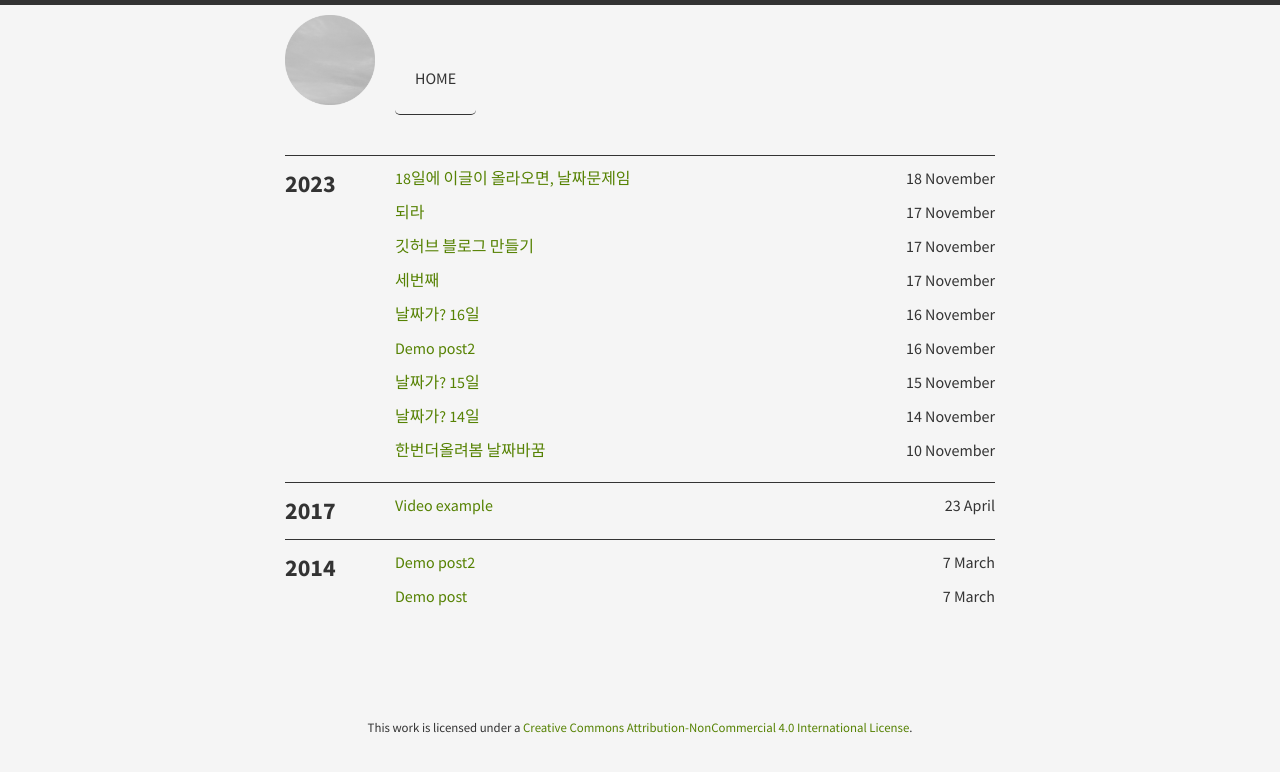
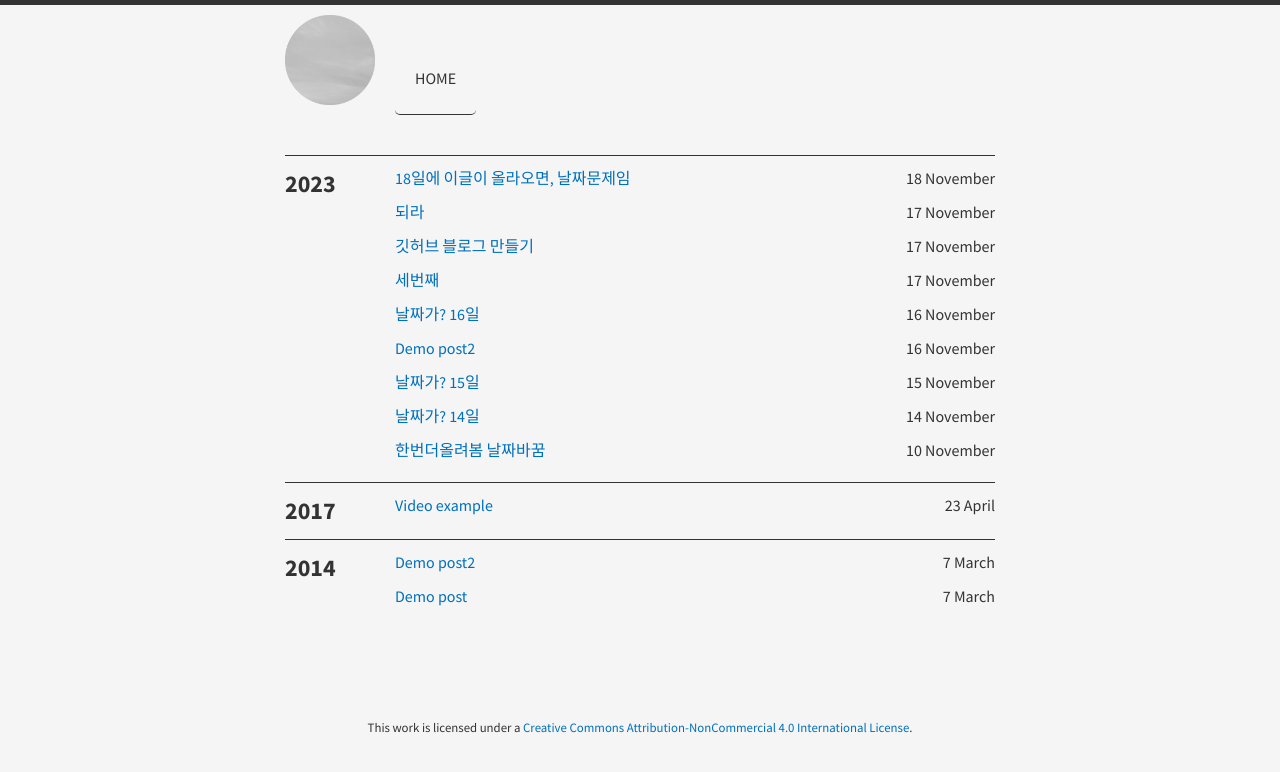
Before and after one commit to sangjjangit/sangjjangit.github.io, a Jekyll site: the page built from index.markdown, in a window 1280 px wide. Shown: the top 772 px of the page. Built offline with Jekyll 4.4.1, drawn with Linux system fonts in a browser that asks for light colours.

Commit message:
Update _config.yml

```diff
--- a/_config.yml
+++ b/_config.yml
@@ -12,4 +12,4 @@ baseurl:
 
 # Custom options:
 # color_scheme: azul|ruby|amber|avocado
-color_scheme: avocado
+color_scheme: azul
```
